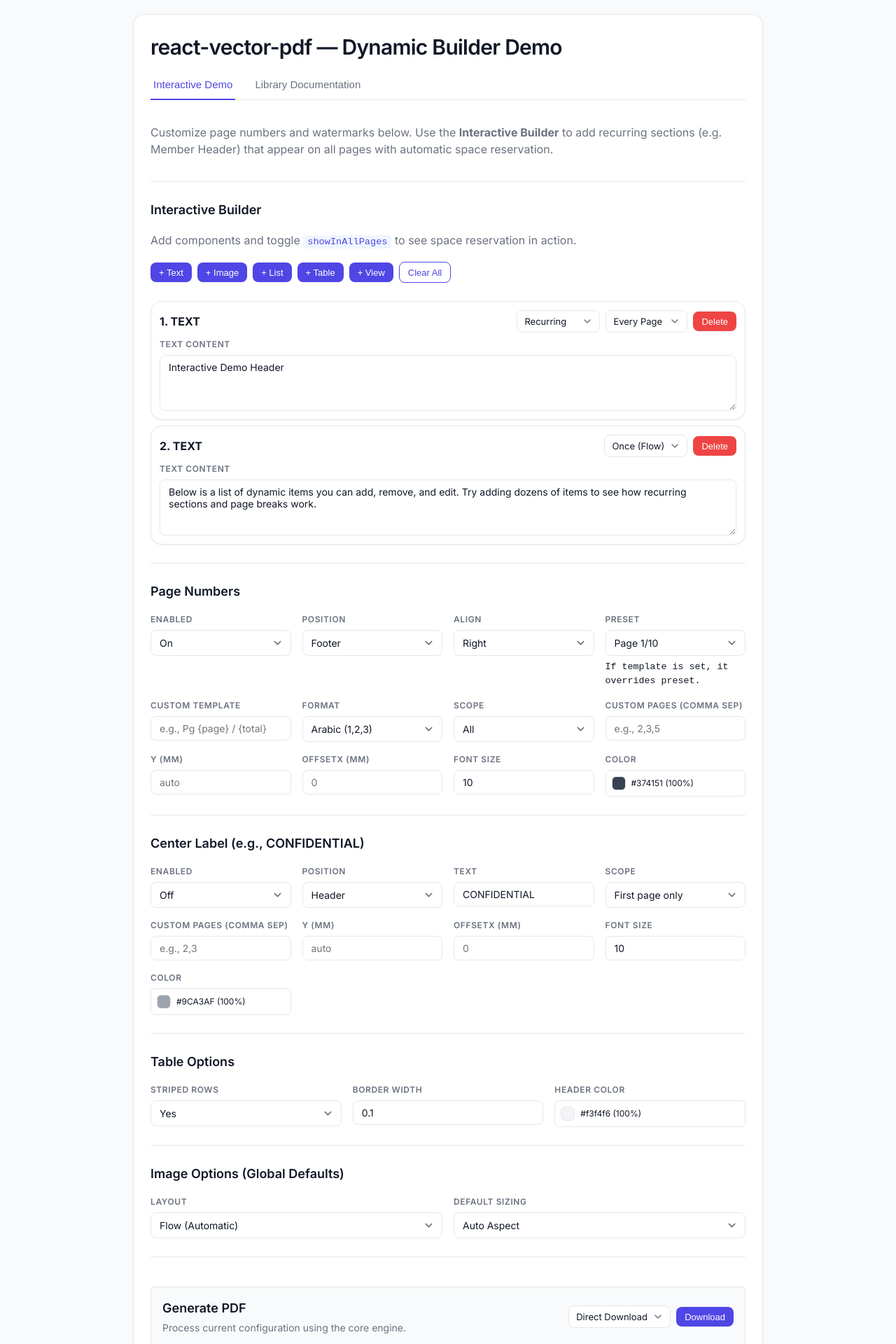
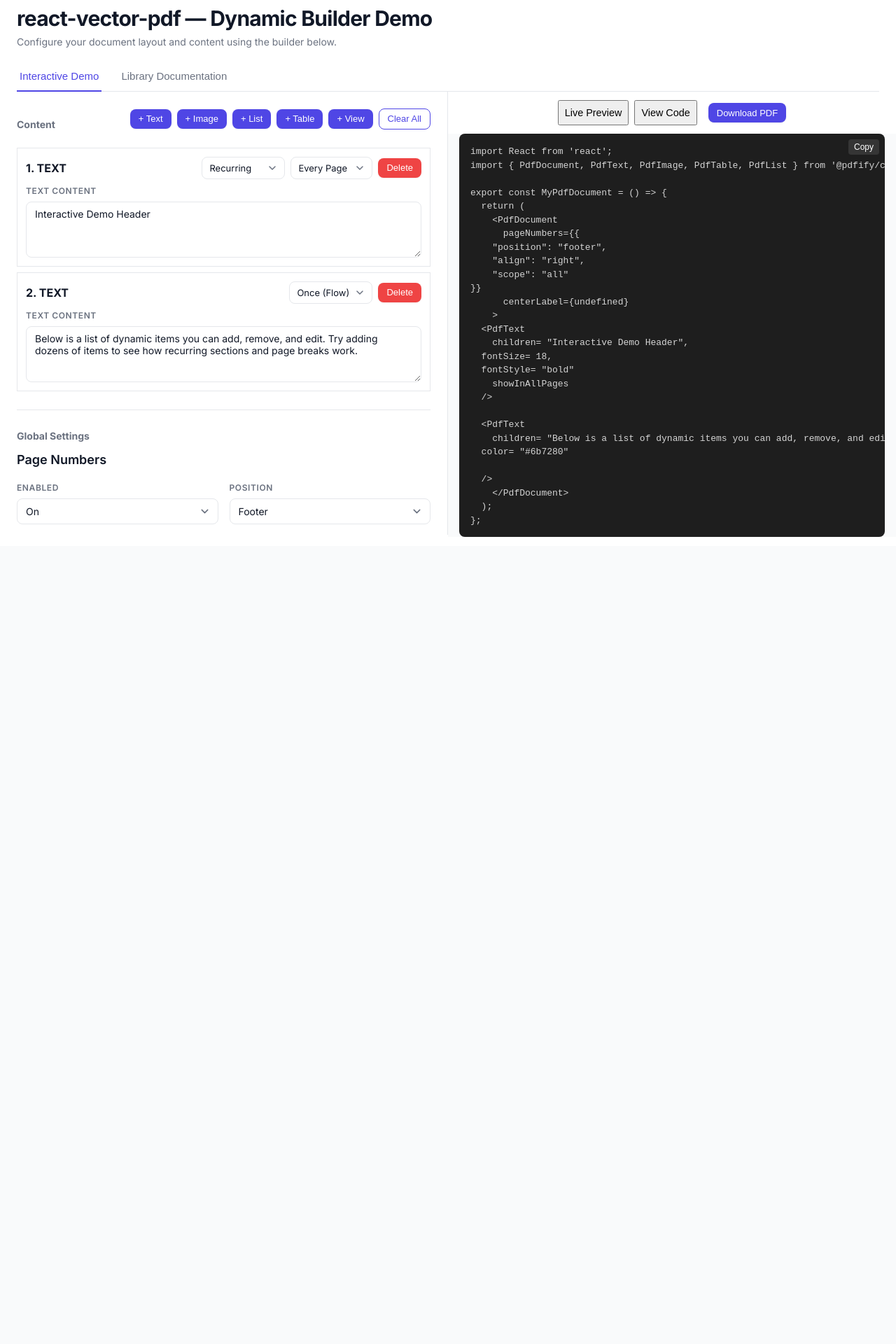
Before and after one commit to adithyavalsaraj/react-vector-pdf, a React (Vite) app: page / in a window 1280 px wide. Shown: the part 20-1940 px from the top of the page at 70% size. After the commit the page ends 800 px from the top, so only its background shows below. Built offline with nearby package versions, Linux system fonts and the light colour scheme.

Commit message:
UI update, seperated inline styles to class and many other changes

```diff
--- a/src/components/PdfPreview.tsx
+++ b/src/components/PdfPreview.tsx
@@ -13,8 +13,8 @@
 }
 
 export const PdfPreview: React.FC<PdfPreviewProps> = ({
-  width = "100%",
-  height = "500px",
+  width = "inherit",
+  height = "inherit",
   className,
   style,
   iframeClassName,
--- a/src/demo/DemoApp.tsx
+++ b/src/demo/DemoApp.tsx
@@ -3,6 +3,7 @@
 import { DemoPdfDocument } from "./DemoPdfDocument";
 import { BuilderControls } from "./components/BuilderControls";
 import { BuilderList } from "./components/BuilderList";
+import { CodeBlock } from "./components/CodeBlock";
 import { DemoPdfContent } from "./components/DemoPdfContent";
 import { DocsContent } from "./components/DocsContent";
 import { Tabs } from "./components/Tabs";
@@ -11,6 +12,7 @@
 import { PageNumberSettings } from "./components/settings/PageNumberSettings";
 import { TableSettings } from "./components/settings/TableSettings";
 import { useDemoApp } from "./hooks/useDemoApp";
+import { generateReactCode } from "./utils/codeGenerator";
 import { demoFooter, demoHeader, parsePages } from "./utils/pdfHelpers";
 
 export const DemoApp: React.FC = () => {
@@ -88,8 +90,14 @@
     clearAllItems,
   } = useDemoApp();
 
+  /*
+    Updated Logic:
+    - 'preview' mode automatically updates via useEffect in useDemoApp (if we set it up that way) or we can manually trigger it.
+    - 'code' mode just renders the string.
+    - 'download' action is now explicit via button click, regardless of current view mode.
+  */
   const handleGenerate = () => {
-    if (mode === "download") {
+    // Always trigger download when this function is called (since it's attached to the "Download PDF" button)
     setDownloading(true);
     setTimeout(() => {
       const filename = "pdfify-configurable-demo.pdf";
@@ -136,7 +144,11 @@
         }, 100);
       });
     }, 50);
-    } else {
+  };
+
+  // Effect to keep preview updated when in preview mode
+  React.useEffect(() => {
+    if (mode === "preview") {
       setPreviewConfig({
         options: {
           margin: { top: 18, right: 15, bottom: 15, left: 15 },
@@ -182,33 +194,67 @@
         height: previewHeight,
       });
     }
-  };
+  }, [
+    mode,
+    pnEnabled,
+    pnPos,
+    pnAlign,
+    pnPreset,
+    pnTemplate,
+    pnFormat,
+    pnScope,
+    pnCustomPages,
+    pnY,
+    pnOffsetX,
+    pnFontSize,
+    pnColor,
+    clEnabled,
+    clPos,
+    clText,
+    clScope,
+    clCustomPages,
+    clY,
+    clOffsetX,
+    clFontSize,
+    clColor,
+    items,
+    previewWidth,
+    previewHeight,
+  ]);
 
+  // Fixed full height layout
   return (
-    <div className="demo-wrap">
-      <div className="card vstack">
-        <h1>react-vector-pdf — Dynamic Builder Demo</h1>
-
+    <div className="demo-wrap h-screen flex flex-col overflow-hidden">
+      {/* HEADER & TABS */}
+      <div className="card vstack gap-4 pb-0">
+        <div>
+          <h1 className="text-xl font-bold">
+            react-vector-pdf — Dynamic Builder Demo
+          </h1>
+          <p className="text-sm text-muted">
+            Configure your document layout and content using the builder below.
+          </p>
+        </div>
         <Tabs activeTab={activeTab} setActiveTab={setActiveTab} />
+      </div>
 
       {activeTab === "demo" ? (
+        <div className="split-layout">
+          {/* LEFT PANE: BUILDER & SETTINGS */}
+          <div className="pane-left pane-scrollable">
+            <div className="vstack gap-4">
               <div className="vstack">
-            <p>
-              Customize page numbers and watermarks below. Use the{" "}
-              <strong>Interactive Builder</strong> to add recurring sections
-              (e.g. Member Header) that appear on all pages with automatic space
-              reservation.
-            </p>
-            <div className="hr"></div>
-
-            <div className="vstack">
-              <h3>Interactive Builder</h3>
-              <p>
-                Add components and toggle <code>showInAllPages</code> to see
-                space reservation in action.
-              </p>
-
-              <BuilderControls onAddItem={addItem} onClearAll={clearAllItems} />
+                <div className="hstack justify-between items-center">
+                  <h3 className="text-sm font-bold uppercase text-muted m-0">
+                    Content
+                  </h3>
+                  <div className="hstack gap-2">
+                    <BuilderControls
+                      onAddItem={addItem}
+                      onClearAll={clearAllItems}
+                    />
+                  </div>
+                </div>
                 <BuilderList
                   items={items}
                   onRemove={removeItem}
@@ -218,6 +264,11 @@
               </div>
 
               <div className="hr"></div>
+
+              <div className="vstack gap-4">
+                <h3 className="text-sm font-bold uppercase text-muted m-0">
+                  Global Settings
+                </h3>
 
                 <PageNumberSettings
                   enabled={pnEnabled}
@@ -246,8 +297,6 @@
                   setColor={setPnColor}
                 />
 
-            <div className="hr"></div>
-
                 <CenterLabelSettings
                   enabled={clEnabled}
                   setEnabled={setClEnabled}
@@ -269,8 +318,6 @@
                   setColor={setClColor}
                 />
 
-            <div className="hr"></div>
-
                 <TableSettings
                   striped={tableStriped}
                   setStriped={setTableStriped}
@@ -280,97 +327,91 @@
                   setHeaderColor={setTableHeaderColor}
                 />
 
-            <div className="hr"></div>
-
                 <ImageSettings
                   layout={imgLayout}
                   setLayout={setImgLayout}
                   sizing={imgSizing}
                   setSizing={setImgSizing}
                 />
-
-            <div className="hr"></div>
-
-            <div className="vstack gap-3 border p-4 rounded bg-gray-50 mt-4">
-              <div className="hstack justify-between">
-                <div className="vstack gap-1">
-                  <h3 className="mb-0">Generate PDF</h3>
-                  <p className="text-sm text-muted mb-0">
-                    Process current configuration using the core engine.
-                  </p>
-                </div>
-                <div className="hstack gap-2">
-                  <select
-                    className="select-sm"
-                    value={mode}
-                    onChange={(e) => setMode(e.target.value as any)}
-                  >
-                    <option value="download">Direct Download</option>
-                    <option value="preview">Live Preview</option>
-                  </select>
-                  <button
-                    className={`btn btn-sm ${
-                      downloading
-                        ? "loading"
-                        : mode === "preview"
-                        ? "outline"
-                        : ""
-                    }`}
-                    onClick={handleGenerate}
-                    disabled={downloading}
-                  >
-                    {downloading
-                      ? "Processing..."
-                      : mode === "download"
-                      ? "Download"
-                      : "Preview"}
-                  </button>
               </div>
             </div>
           </div>
 
-            {mode === "preview" && previewConfig && (
-              <div className="preview-wrap mt-4">
-                <div className="hstack justify-between mb-2">
-                  <h3 className="mb-0">Live Preview</h3>
+          {/* RIGHT PANE: PREVIEW & CODE */}
+          <div className="pane-right">
+            {/* Header */}
+            <div className="hstack justify-between p-3 border-bottom bg-white justify-center">
               <div className="hstack gap-2">
-                    <input
-                      placeholder="W (e.g. 100%)"
-                      className="input-sm w-20"
-                      value={previewWidth}
-                      onChange={(e) => setPreviewWidth(e.target.value)}
-                    />
-                    <input
-                      placeholder="H (e.g. 600px)"
-                      className="input-sm w-20"
-                      value={previewHeight}
-                      onChange={(e) => setPreviewHeight(e.target.value)}
-                    />
+                <button
+                  className={`tab-btn ${mode === "preview" ? "active" : ""}`}
+                  onClick={() => setMode("preview")}
+                  style={{ fontSize: "0.9rem", padding: "0.5rem" }}
+                >
+                  Live Preview
+                </button>
+                <button
+                  className={`tab-btn ${mode === "download" ? "active" : ""}`}
+                  onClick={() => setMode("code" as any)}
+                  style={{ fontSize: "0.9rem", padding: "0.5rem" }}
+                >
+                  View Code
+                </button>
+              </div>
+              <div className="hstack gap-2">
+                <button
+                  className={`btn btn-sm ${downloading ? "loading" : ""}`}
+                  onClick={handleGenerate}
+                  disabled={downloading}
+                >
+                  {downloading ? "Processing..." : "Download PDF"}
+                </button>
               </div>
             </div>
-                <PdfPreview
-                  width={previewWidth}
-                  height={previewHeight}
-                  {...previewConfig}
-                >
+
+            {/* Content */}
+            <div className="flex-1 overflow-hidden relative bg-gray-50 px-4 min-h-0">
+              {mode === "preview" ? (
+                <div className="pane-scrollable p-4 flex flex-col items-center justify-center bg-gray-100">
+                  {previewConfig && (
+                    <div className="shadow-lg w-full h-full relative">
+                      <PdfPreview {...previewConfig}>
                         <DemoPdfContent items={previewConfig.items} />
                       </PdfPreview>
                     </div>
                   )}
-
-            <div className="preview" style={{ marginTop: 16 }}>
-              <p>
-                <strong>Preview notes:</strong> This demo draws directly to
-                jsPDF using vector text. Configure options above, then generate
-                to see headers, footers, page numbers, and center labels
-                rendered as real text.
-              </p>
+                </div>
+              ) : (
+                <div className="h-full">
+                  <CodeBlock
+                    code={generateReactCode(items, {
+                      pnEnabled,
+                      pnPos,
+                      pnAlign,
+                      pnScope,
+                      clEnabled,
+                      clText,
+                      clScope,
+                    })}
+                  />
+                </div>
+              )}
+            </div>
           </div>
         </div>
       ) : (
+        <div className="flex-1 overflow-y-auto w-full p-4 min-h-0">
+          <div
+            style={{
+              maxWidth: "800px",
+              margin: "0 auto",
+              height: "calc(100vh - 174px)",
+              overflow: "auto",
+            }}
+          >
             <DocsContent />
+          </div>
+        </div>
       )}
-      </div>
     </div>
   );
 };
--- a/src/demo/components/CodeBlock.tsx
+++ b/src/demo/components/CodeBlock.tsx
@@ -14,43 +14,9 @@
   };
 
   return (
-    <div
-      style={{
-        position: "relative",
-        background: "#1e1e1e",
-        color: "#d4d4d4",
-        padding: "1rem",
-        borderRadius: "8px",
-        fontFamily:
-          'ui-monospace, SFMono-Regular, Menlo, Monaco, Consolas, "Liberation Mono", "Courier New", monospace',
-        fontSize: "13px",
-        overflowX: "auto",
-        margin: "4px 0",
-      }}
-    >
-      <pre style={{ margin: 0 }}>{code}</pre>
-      <button
-        onClick={handleCopy}
-        style={{
-          position: "absolute",
-          top: "8px",
-          right: "8px",
-          background: "rgba(255, 255, 255, 0.1)",
-          border: "none",
-          color: "#fff",
-          borderRadius: "4px",
-          padding: "4px 8px",
-          cursor: "pointer",
-          fontSize: "12px",
-          transition: "background 0.2s",
-        }}
-        onMouseEnter={(e) =>
-          (e.currentTarget.style.background = "rgba(255, 255, 255, 0.2)")
-        }
-        onMouseLeave={(e) =>
-          (e.currentTarget.style.background = "rgba(255, 255, 255, 0.1)")
-        }
-      >
+    <div className="code-block" style={{ height: "calc(100vh - 224px)" }}>
+      <pre>{code}</pre>
+      <button className="copy-btn" onClick={handleCopy}>
         {copied ? "Copied!" : "Copy"}
       </button>
     </div>
--- a/src/demo/components/Tabs.tsx
+++ b/src/demo/components/Tabs.tsx
@@ -8,7 +8,7 @@
 
 export const Tabs: React.FC<TabsProps> = ({ activeTab, setActiveTab }) => {
   return (
-    <div className="tabs">
+    <div className="tabs mb-0">
       <button
         className={`tab-btn ${activeTab === "demo" ? "active" : ""}`}
         onClick={() => setActiveTab("demo")}
--- a/src/demo/hooks/useDemoApp.ts
+++ b/src/demo/hooks/useDemoApp.ts
@@ -7,8 +7,12 @@
   const [downloading, setDownloading] = useState(false);
   const [previewConfig, setPreviewConfig] = useState<any>(null);
 
-  const [previewWidth, setPreviewWidth] = useState("100%");
-  const [previewHeight, setPreviewHeight] = useState("600px");
+  const [previewWidth, setPreviewWidth] = useState<string | undefined>(
+    undefined
+  );
+  const [previewHeight, setPreviewHeight] = useState<string | undefined>(
+    undefined
+  );
 
   // Page Numbers config
   const [pnEnabled, setPnEnabled] = useState(true);
--- a/src/demo/types.ts
+++ b/src/demo/types.ts
@@ -9,4 +9,4 @@
 }
 
 export type DemoTab = "demo" | "docs";
-export type DemoMode = "download" | "preview";
+export type DemoMode = "download" | "preview" | "code";
--- /dev/null
+++ b/src/demo/utils/codeGenerator.ts
@@ -0,0 +1,89 @@
+import { PdfItem } from "../types";
+
+export const generateReactCode = (
+  items: PdfItem[],
+  settings: {
+    pnEnabled: boolean;
+    pnPos: string;
+    pnAlign: string;
+    pnScope: string;
+    clEnabled: boolean;
+    clText: string;
+    clScope: string;
+    margin?: { top: number; right: number; bottom: number; left: number };
+  }
+): string => {
+  const itemCode = items
+    .map((item) => {
+      let propsString = JSON.stringify(item.props, null, 2);
+      // Clean up the JSON string to look more like props
+      propsString = propsString
+        .replace(/^\{\n/, "")
+        .replace(/\n\}$/, "")
+        .replace(/"(\w+)":/g, "$1=")
+        .trim();
+
+      // Simple formatting for single-line props if short
+      if (propsString.length < 50 && !propsString.includes("\n")) {
+        propsString = propsString.replace(/,\n/g, " ");
+      }
+
+      switch (item.type) {
+        case "text":
+          return `  <PdfText\n    ${propsString}\n    ${
+            item.showInAllPages ? "showInAllPages" : ""
+          }\n  />`;
+        case "image":
+          return `  <PdfImage\n    ${propsString}\n    ${
+            item.showInAllPages ? "showInAllPages" : ""
+          }\n  />`;
+        case "table":
+          return `  <PdfTable\n    data={data} // Replace with your data\n    columns={columns} // Replace with your columns\n  />`;
+        case "list":
+          return `  <PdfList\n    ${propsString}\n  />`;
+        case "view":
+          return `  <PdfView\n    style={{ ... }}\n  >\n    {/* Content */}\n  </PdfView>`;
+        default:
+          return "";
+      }
+    })
+    .join("\n\n");
+
+  return `import React from 'react';
+import { PdfDocument, PdfText, PdfImage, PdfTable, PdfList } from '@pdfify/core';
+
+export const MyPdfDocument = () => {
+  return (
+    <PdfDocument
+      pageNumbers={${
+        settings.pnEnabled
+          ? JSON.stringify(
+              {
+                position: settings.pnPos,
+                align: settings.pnAlign,
+                scope: settings.pnScope,
+              },
+              null,
+              4
+            )
+          : "undefined"
+      }}
+      centerLabel={${
+        settings.clEnabled
+          ? JSON.stringify(
+              {
+                text: settings.clText,
+                scope: settings.clScope,
+              },
+              null,
+              4
+            )
+          : "undefined"
+      }}
+    >
+${itemCode}
+    </PdfDocument>
+  );
+};
+`;
+};
--- a/src/styles/base.scss
+++ b/src/styles/base.scss
@@ -52,18 +52,21 @@
 }
 
 .demo-wrap {
-  min-height: 100vh;
-  padding: 40px 20px;
+  height: 100vh;
+  margin: 0;
+  padding: 0;
   display: flex;
   flex-direction: column;
-  align-items: center;
-  gap: 24px;
+  background: #f9fafb;
+  overflow: hidden;
 }
 
 .card {
-  @include card;
   width: 100%;
-  max-width: $container-width;
+  padding: 24px;
+  background: #fff;
+  // border-bottom: 1px solid $border;
+  /* Removed max-width and card shadow styles for full-screen layout */
 }
 
 // Controls Grid
@@ -186,6 +189,15 @@
 }
 .p-4 {
   padding: 1rem !important;
+}
+
+.pb-0 {
+  padding-bottom: 0 !important;
+}
+
+.px-4 {
+  padding-left: 1rem !important;
+  padding-right: 1rem !important;
 }
 
 .m-0 {
@@ -485,3 +497,69 @@
     }
   }
 }
+
+.split-layout {
+  display: grid;
+  grid-template-columns: minmax(0, 1fr) minmax(0, 1fr); /* Strict 50-50 split */
+  flex: 1; /* Take remaining height */
+  overflow: hidden;
+  background-color: #fff;
+  min-height: 0; /* Important for grid/flex nested scrolling */
+  padding-bottom: 1rem;
+}
+
+.pane {
+  &-scrollable {
+    overflow-y: auto;
+    height: 100%;
+    padding: 1.5rem;
+  }
+
+  &-left {
+    background-color: #fff;
+    border-right: 1px solid $border;
+    min-height: 0;
+  }
+
+  &-right {
+    background-color: #f3f4f6;
+    display: flex;
+    flex-direction: column;
+    min-height: 0;
+  }
+}
+
+.code-block {
+  position: relative;
+  background: #1e1e1e;
+  color: #d4d4d4;
+  padding: 1rem;
+  border-radius: $radius-md;
+  font-family: ui-monospace, SFMono-Regular, monospace;
+  font-size: 0.8125rem;
+  overflow: auto;
+  margin: 0;
+  height: 100%;
+
+  pre {
+    margin: 0;
+  }
+
+  .copy-btn {
+    position: absolute;
+    top: 8px;
+    right: 8px;
+    background: rgba(255, 255, 255, 0.1);
+    border: none;
+    color: #fff;
+    border-radius: 4px;
+    padding: 4px 8px;
+    cursor: pointer;
+    font-size: 0.75rem;
+    transition: background 0.2s;
+
+    &:hover {
+      background: rgba(255, 255, 255, 0.2);
+    }
+  }
+}
```
Lines whose indentation alone changed are shown as unchanged.
